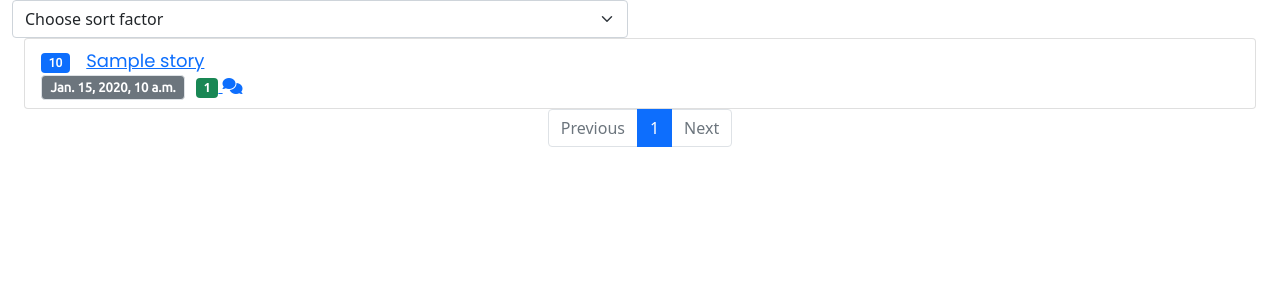
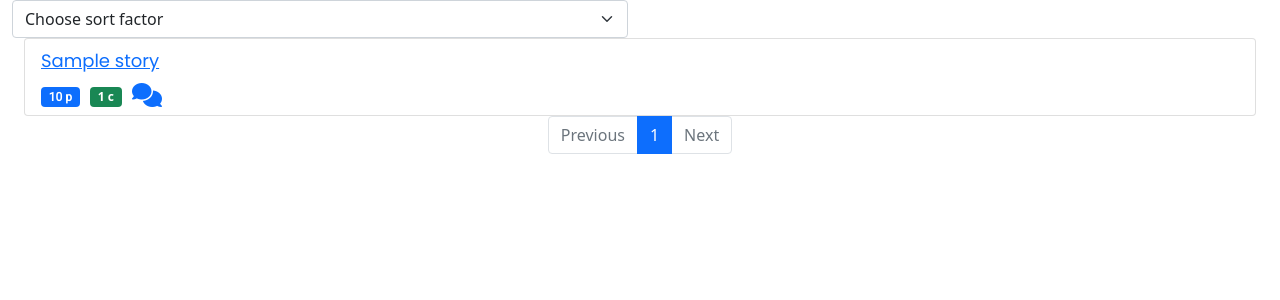
Before and after one commit to abdelkaderamar/hnr, a Django app: page /feed/ in a window 1280 px wide. Shown: the part 56-356 px from the top of the page. Run offline with Django 4.2, Linux system fonts and the light colour scheme; tables that the repository leaves empty hold one stand-in row (values such as "Sample post"); some libraries are stand-ins or nearby versions.

Commit message:
Update style

```diff
--- a/static/css/hnr.css
+++ b/static/css/hnr.css
@@ -1,20 +1,47 @@
 @import url('https://fonts.googleapis.com/css2?family=Poppins:wght@300;400&family=Roboto&family=Ubuntu&display=swap');
-.hnr-add-rm-icon {
-    width: auto;
-    display: inline;
-    margin-right: 0.5em;
-    font-size: x-large;
+
+.hnr-add-icon {
+	margin-right: 0.5em;
+	display: inline-block;
 }
+
+.hnr-del-icon {
+	margin-right: 0.5em;
+	display: inline-block;
+	color: deeppink;
+}
+
+.hnr-show-icon {
+	margin-right: 0.5em;
+	display: inline-block;
+}
+
+.hnr-hide-icon {
+	margin-right: 0.5em;
+	display: inline-block;
+	color: blueviolet;
+}
+
 .hnr-score {
     font-family: 'Roboto', sans-serif;
 	font-weight: bolder;
-    width: auto;
-    margin-right: 1em;
+    margin-right: 0.5em;
+	display: inline-block;
+	height: fit-content;
+}
+
+.hnr-comment {
+	text-align: center;
+    margin-right: 0.5em;
+	display: inline-block;
+    height: fit-content;
 }
 
 .hnr-title {
 	font-size: large;
     font-family: 'Poppins', sans-serif;
+	display: inline-flex;
+	padding-bottom: 0.5em;
 }
 
 .hnr-date {
@@ -22,15 +49,9 @@
     margin-right: 0.5em;
 	font-size: small;
 }
-.hn-comment {
-	text-align: center;
-    margin-right: 0.5em;
-    width: auto;
-}
 
-.inline {
-	display: inline;
-	float: left;
+.form-icon {
+	display: inline-block;
 }
 
 .inline2 {
--- a/templates/story_list.html
+++ b/templates/story_list.html
@@ -21,52 +21,51 @@
 {% for user_story in stories %}
 <li class="list-group-item">
   <div class="row">
-  <div class="col-12">
-    {% if user.is_authenticated %}
-    {% if not user_story.saved %}
-    <form style="float" method="post"
-        action="{% url 'feed:save' user_story.story.id %}" class="inline">
-        {% csrf_token %}
-        <button type="submit" name="story_id" value="{{story.id}}" class="link-button">
-          <i class="hnr-add-rm-icon fa-solid fa-square-plus"></i>
-        </button>
-    </form>
-    {% else %}
-    <form style="float" method="post"
-        action="{% url 'feed:delete' user_story.story.id %}" class="inline">
-        {% csrf_token %}
-        <button type="submit" name="story_id" value="{{story.id}}" class="link-button">
-          <i class="fa-solid fa-square-minus"></i>
-        </button>
-    </form>
-    {% endif %}
-    {% endif %}
-    <span class="hnr-score badge bg-primary">{{user_story.story.score}}</span>
+      <div class="col">
         <span class="hnr-title">
           <a href="{{user_story.story.url}}">{{user_story.story.title}}</a>
         </span>
       </div>
   </div>
   <div class="row">
-  <div class="col-6">
+      <div class="col">
+        <span class="hnr-score badge bg-primary">{{user_story.story.score}} p</span>
+        <span class="hnr-comment badge bg-success">{{user_story.story.descendants}} c</span>
         {% if user.is_authenticated %}
+        {% if not user_story.saved %}
         <form style="float" method="post"
-    action="{% url 'feed:hide' user_story.story.id %}" class="inline2">
+            action="{% url 'feed:save' user_story.story.id %}" class="form-icon">
+            {% csrf_token %}
+            <button type="submit" name="story_id" value="{{story.id}}" class="link-button">
+              <i class="hnr-add-icon fa-solid fa-square-plus fa-xl"></i>
+            </button>
+        </form>
+        {% else %}
+        <form style="float" method="post"
+            action="{% url 'feed:delete' user_story.story.id %}" class="form-icon">
+            {% csrf_token %}
+            <button type="submit" name="story_id" value="{{story.id}}" class="link-button">
+              <i class="hnr-del-icon fa-solid fa-square-minus fa-xl"></i>
+            </button>
+        </form>
+        {% endif %}
+        <form style="float" method="post"
+          action="{% url 'feed:hide' user_story.story.id %}" class="form-icon">
           {% csrf_token %}
           <button type="submit" name="story_id" value="{{story.id}}" class="link-button">
           {% if user_story.ignored %}
-    <i class="hnr-show-icon fa-solid fa-eye"></i>
+          <i class="hnr-show-icon fa-solid fa-eye fa-xl"></i>
           {% else %}
-    <i class="hnr-hide-icon fa-solid fa-trash"></i>
+          <i class="hnr-hide-icon fa-solid fa-trash fa-xl"></i>
           {% endif %}
           </button>
         </form>
         {% endif %}
-     <span class="hnr-date border badge bg-secondary">{{user_story.story.time}}</span>
-    <a class="hn-comment" href="https://news.ycombinator.com/item?id={{user_story.story.id}}">
-    <span class="hnr-comment badge bg-success">{{user_story.story.descendants}}</span>
-    <span><i class="fa-solid fa-comments"></i></span>
+        <span class="hnr-comment">
+          <a  href="https://news.ycombinator.com/item?id={{user_story.story.id}}">
+          <i class="fa-solid fa-comments fa-xl"></i>
           </a>
+        </span>
       </div>
   </div>
   </li>
```
Lines whose indentation alone changed are shown as unchanged.
